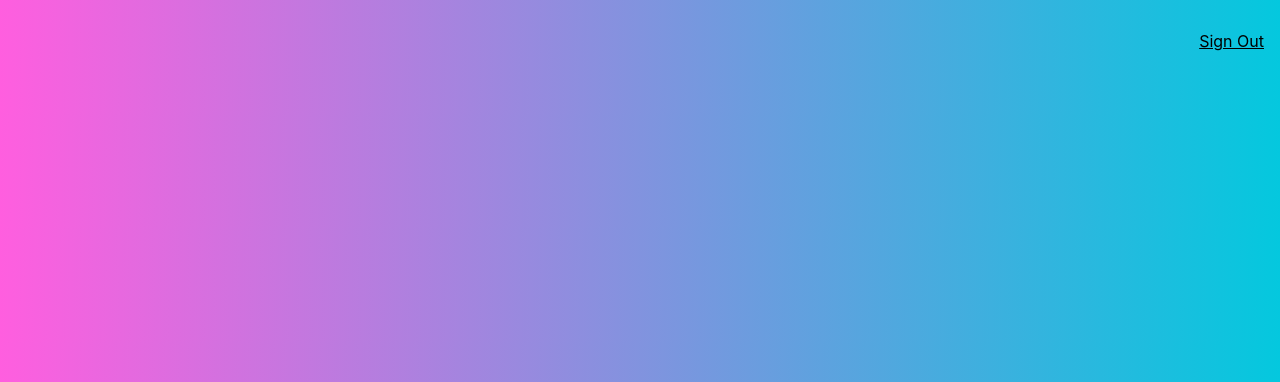
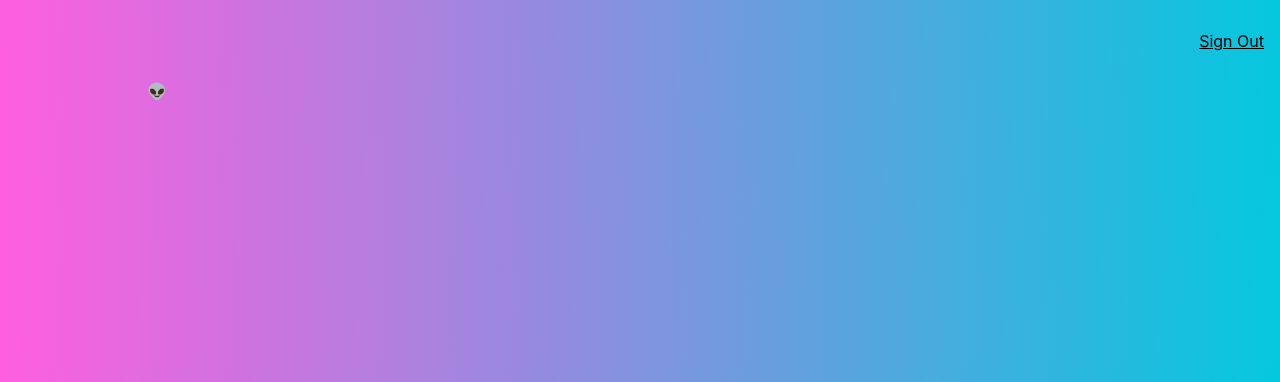
Before and after one commit to SadeJoseph/facerecognition, a React (Create React App) app: page / in a window 1280 px wide. Shown: the top 382 px of the page. Built offline with nearby package versions, Linux system fonts and the light colour scheme.

Commit message:
react tilt

```diff
--- a/src/components/Logo/Logo.js
+++ b/src/components/Logo/Logo.js
@@ -1,9 +1,24 @@
 import React from 'react';
+import { Tilt } from 'react-tilt'
+
+const defaultOptions = {
+	reverse:        false,  // reverse the tilt direction
+	max:            35,     // max tilt rotation (degrees)
+	perspective:    1000,   // Transform perspective, the lower the more extreme the tilt gets.
+	scale:          1.1,    // 2 = 200%, 1.5 = 150%, etc..
+	speed:          1000,   // Speed of the enter/exit transition
+	transition:     true,   // Set a transition on enter/exit.
+	axis:           null,   // What axis should be disabled. Can be X or Y.
+	reset:          true,    // If the tilt effect has to be reset on exit.
+	easing:         "cubic-bezier(.03,.98,.52,.99)",    // Easing on enter/exit.
+}
 
 const Logo = () => {
     return(
        <div className='ma4 mt0'>
-
+         <Tilt options={defaultOptions} style={{ height: 250, width: 250 }}>
+           <div>👽</div>
+         </Tilt>
        </div>
     )
 }
```
